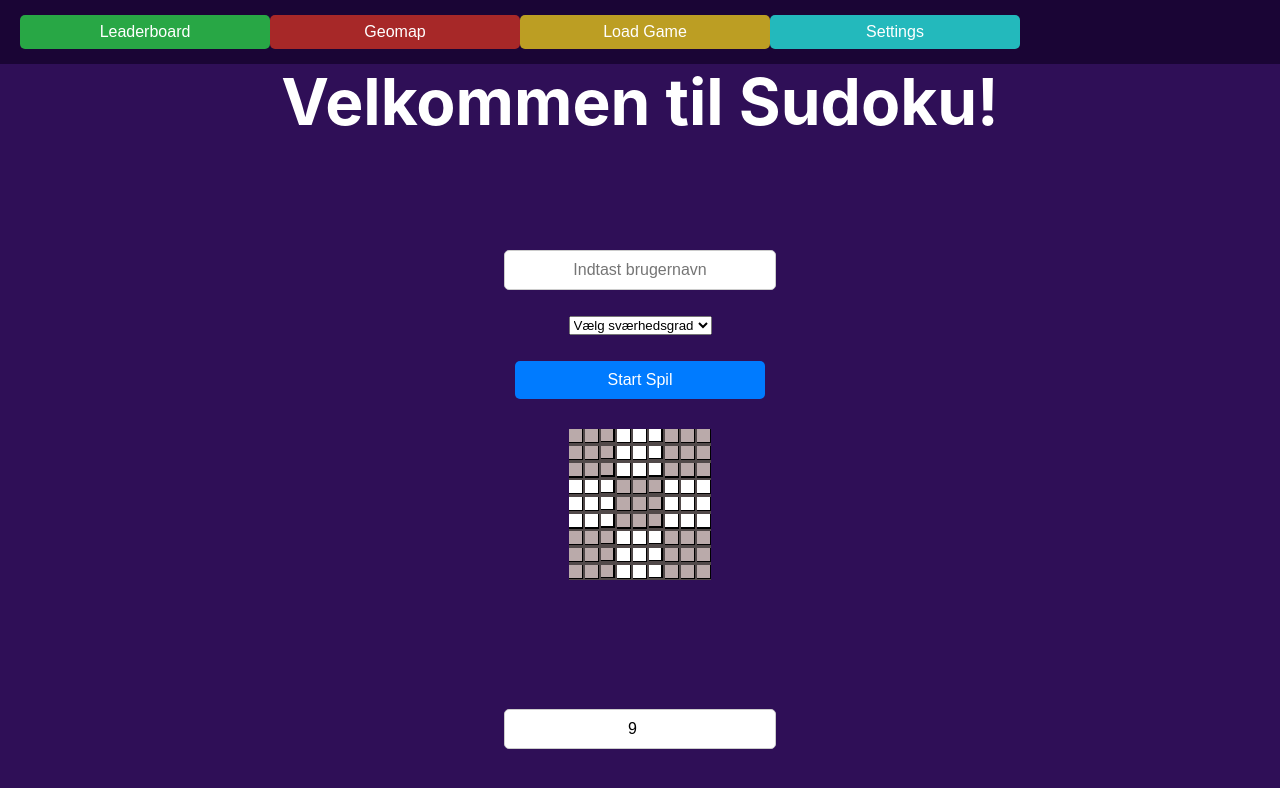
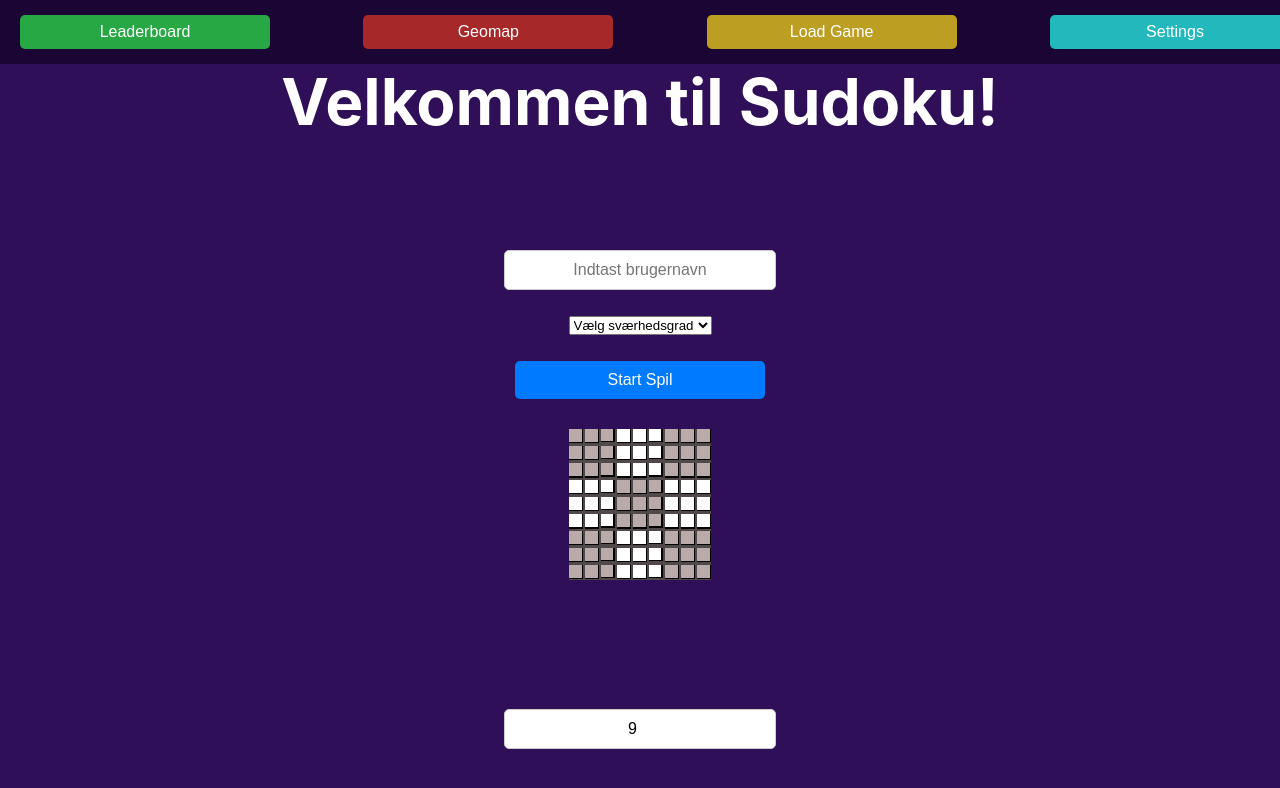
Before and after one commit to mart994j/Fagprojekt-, a React (Create React App) app in the folder my-app/frontEnd/: page /menu in a window 1280 px wide. Shown: the top 788 px of the page. Built offline with nearby package versions, Linux system fonts and the light colour scheme.

Commit message:
menu test

```diff
--- a/my-app/frontEnd/src/Views/CSS/Bar.css
+++ b/my-app/frontEnd/src/Views/CSS/Bar.css
@@ -2,8 +2,7 @@
     width: 100%;
     background-color: #1a0535; /* Choose your desired background color */
     display: flex;
-    justify-content: 300 vw; /* Distribute items evenly along the main axis */
-
+    justify-content: space-between; /* Distribute items evenly along the main axis */
     color: #fff; /* Choose your desired text color */
     padding: 10px 20px; /* Adjust padding as needed */
     position: fixed;
```
